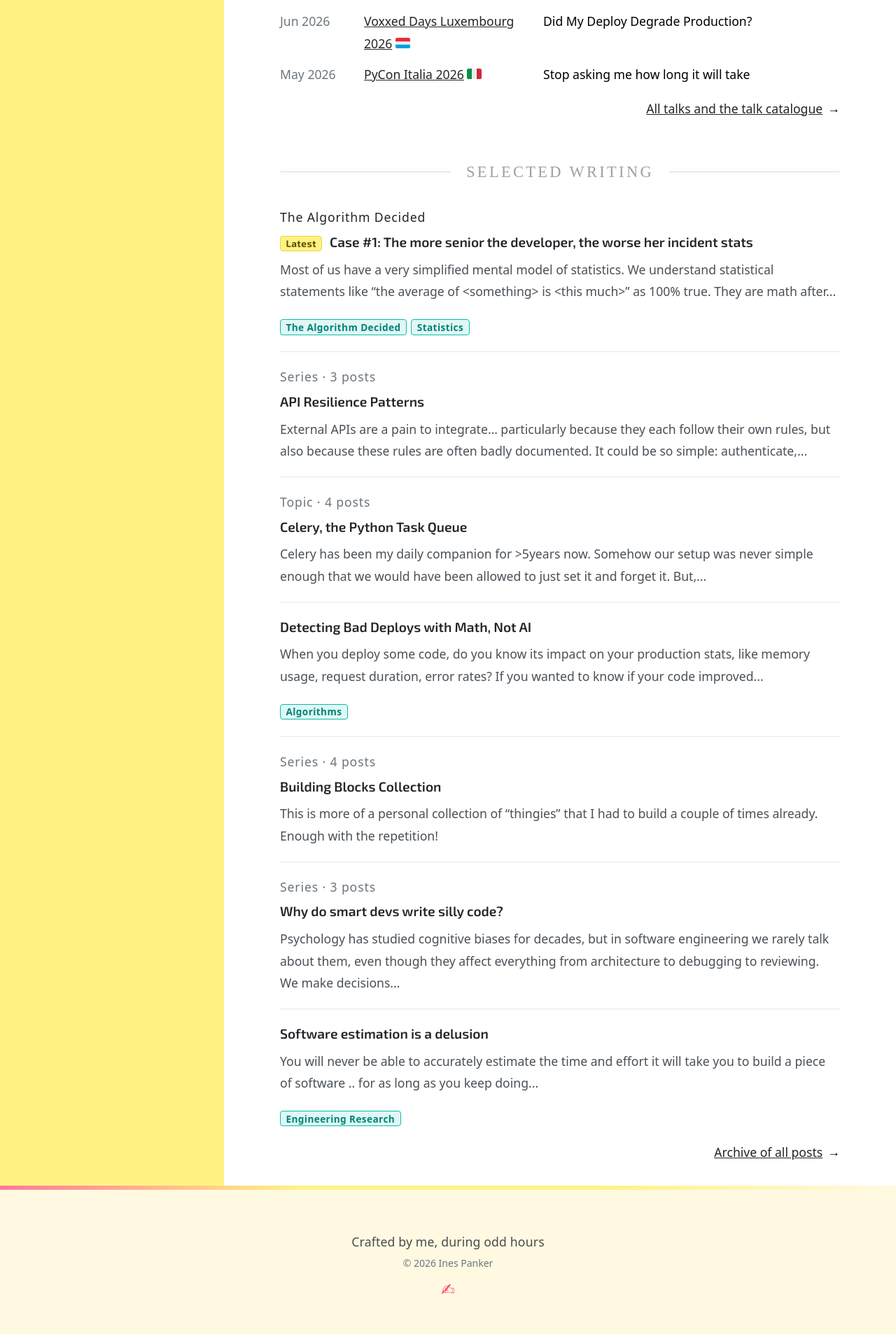
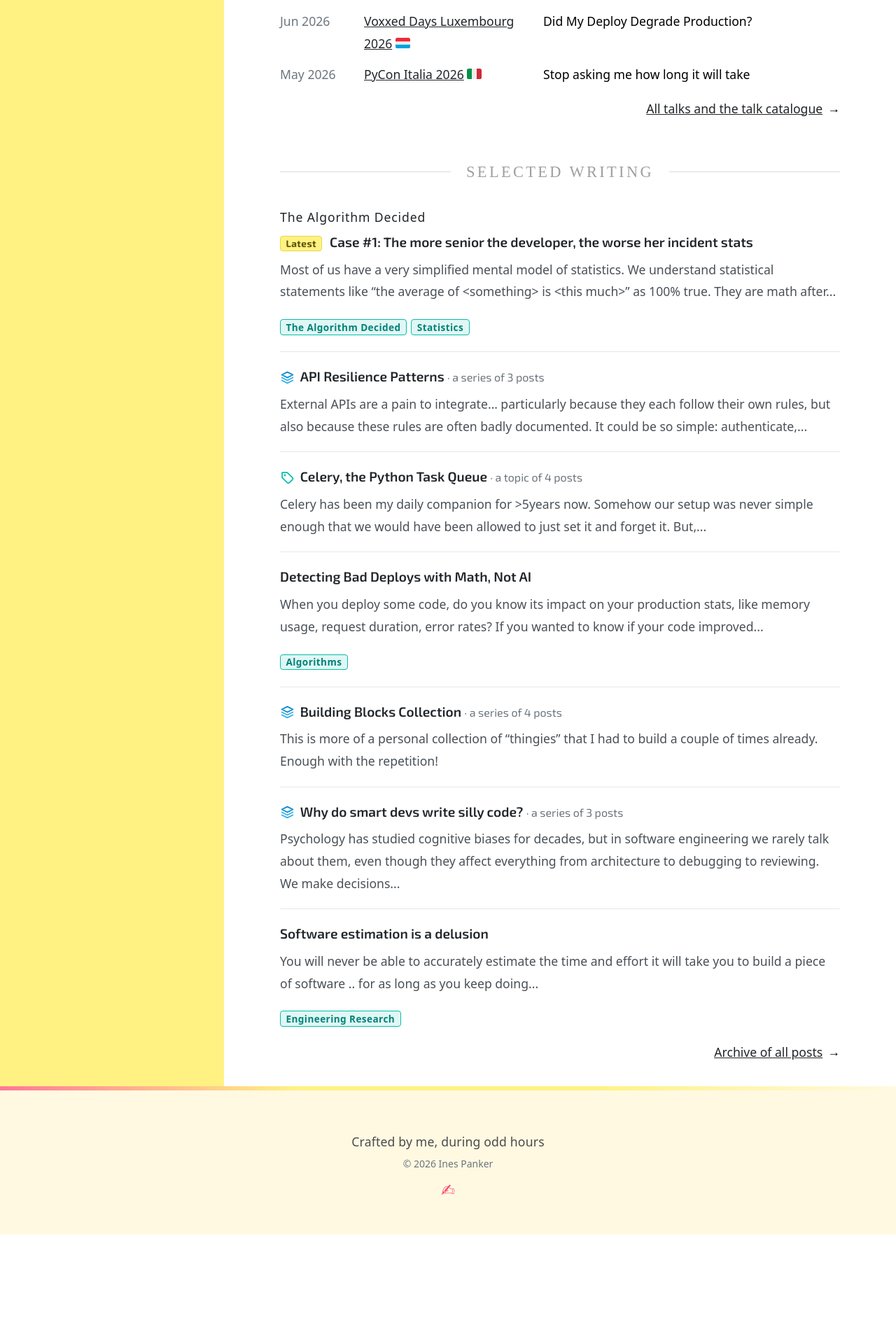
Before and after one commit to inesp/inesp.github.io, a Jekyll site: the page built from index.md, in a window 1280 px wide. Shown: the part 1923-3829 px from the top of the page at 70% size. Built offline with Jekyll 4.4.1, drawn with Linux system fonts in a browser that asks for light colours; nearby versions of some CDN libraries; some web fonts are replaced; a style sheet for code colours, icons or effects is not loaded; after the commit the page ends 3687 px from its top, so only the background shows below that.

Commit message:
Merge post counts into titles, add topic icons

```diff
--- a/_includes/career_icon.html
+++ b/_includes/career_icon.html
@@ -30,6 +30,10 @@
 <svg class="career-icon" viewBox="0 0 24 24" aria-hidden="true"><rect x="3" y="8" width="18" height="12" rx="1.5" fill="none" stroke="#28a745" stroke-width="2"/><path d="M9 8 V6.5 C9 5.7 9.7 5 10.5 5 H13.5 C14.3 5 15 5.7 15 6.5 V8" fill="none" stroke="#28a745" stroke-width="2"/><path d="M3 13 H21" fill="none" stroke="#28a745" stroke-width="2"/></svg>
 {%- when "person" -%}
 <svg class="career-icon" viewBox="0 0 24 24" aria-hidden="true"><circle cx="12" cy="7" r="3.5" fill="none" stroke="#28a745" stroke-width="2"/><path d="M4.5 20.5 a7.5 7.5 0 0 1 15 0" fill="none" stroke="#28a745" stroke-width="2" stroke-linecap="round"/></svg>
+{%- when "stack" -%}
+<svg class="career-icon" viewBox="0 0 24 24" aria-hidden="true"><path d="M12 3 L21 7.5 L12 12 L3 7.5 Z" fill="none" stroke="#0288d1" stroke-width="2" stroke-linejoin="round"/><path d="M3 12 L12 16.5 L21 12" fill="none" stroke="#35b0e8" stroke-width="2" stroke-linecap="round" stroke-linejoin="round"/><path d="M3 16.5 L12 21 L21 16.5" fill="none" stroke="#35b0e8" stroke-width="2" stroke-linecap="round" stroke-linejoin="round"/></svg>
+{%- when "tag" -%}
+<svg class="career-icon" viewBox="0 0 24 24" aria-hidden="true"><path d="M3.5 3.5 H11.8 L20.5 12.2 a2 2 0 0 1 0 2.83 L15 20.5 a2 2 0 0 1 -2.83 0 L3.5 11.8 Z" fill="none" stroke="#06bdad" stroke-width="2" stroke-linejoin="round"/><circle cx="8" cy="8" r="1.6" fill="#06bdad"/></svg>
 {%- when "cap" -%}
 <svg class="career-icon" viewBox="0 0 24 24" aria-hidden="true"><path d="M2 9.5 L12 4.5 L22 9.5 L12 14.5 Z" fill="none" stroke="#da4ada" stroke-width="2" stroke-linejoin="round"/><path d="M6.5 12.5 V16.5 C6.5 18.2 17.5 18.2 17.5 16.5 V12.5" fill="none" stroke="#da4ada" stroke-width="2" stroke-linecap="round"/><path d="M22 9.5 V15" fill="none" stroke="#da4ada" stroke-width="2" stroke-linecap="round"/></svg>
 {%- endcase -%}
--- a/_includes/selected_writing.html
+++ b/_includes/selected_writing.html
@@ -14,11 +14,14 @@
         {%- assign coll_display = coll_data.display_title | default: topic_page.title | default: tag_name -%}
         {%- assign tag_posts = site.tags[tag_name] -%}
         <li class="post-item">
-          <div class="post-collection-title text-muted mb-1">{% if site.data.topics.collection_tags contains tag_name %}Series{% else %}Topic{% endif %} · {{ tag_posts | size }} posts</div>
-
           <div class="post-header">
             <h3 class="post-title">
-              <a href="{{ coll_url | relative_url }}">{{ coll_display }}</a>
+              {%- if site.data.topics.collection_tags contains tag_name -%}
+                {%- assign card_kind = "series" -%}{%- assign card_icon = "stack" -%}
+              {%- else -%}
+                {%- assign card_kind = "topic" -%}{%- assign card_icon = "tag" -%}
+              {%- endif -%}
+              <a href="{{ coll_url | relative_url }}">{% include career_icon.html name=card_icon %}{{ coll_display }}</a> <span class="post-title-note text-muted">· a {{ card_kind }} of {{ tag_posts | size }} posts</span>
             </h3>
           </div>
 
--- a/_layouts/topic.html
+++ b/_layouts/topic.html
@@ -11,7 +11,10 @@ layout: default
   {% assign show_archive_link = false %}
 {% endif %}
 
-<h1 class="text-center">{{ page.title }}</h1>
+{% if tag %}
+  {% if site.data.topics.collection_tags contains tag %}{% assign topic_icon = "stack" %}{% else %}{% assign topic_icon = "tag" %}{% endif %}
+{% endif %}
+<h1 class="text-center">{% if topic_icon %}{% include career_icon.html name=topic_icon %}{% endif %}{{ page.title }}</h1>
 
 <div class="flex-row justify-content-center">{%- for tag in page.tags -%}
   {% assign tag_slug = tag | slugify %}
--- a/_sass/home.scss
+++ b/_sass/home.scss
@@ -186,6 +186,12 @@
   .post-teaser {
     margin-bottom: 0.4rem;
   }
+
+  .post-title-note {
+    font-size: 1rem;
+    font-weight: 400;
+    white-space: nowrap;
+  }
 }
 
 /* Speaking strip */
--- a/_sass/topics.scss
+++ b/_sass/topics.scss
@@ -1,4 +1,11 @@
 @import "colors";
+
+/* Topic page title icon: scale with the h1 instead of the 21px default */
+h1 .career-icon {
+  width: 1em;
+  height: 1em;
+  vertical-align: -0.1em;
+}
 
 .categories-list {
   list-style: none;
```
